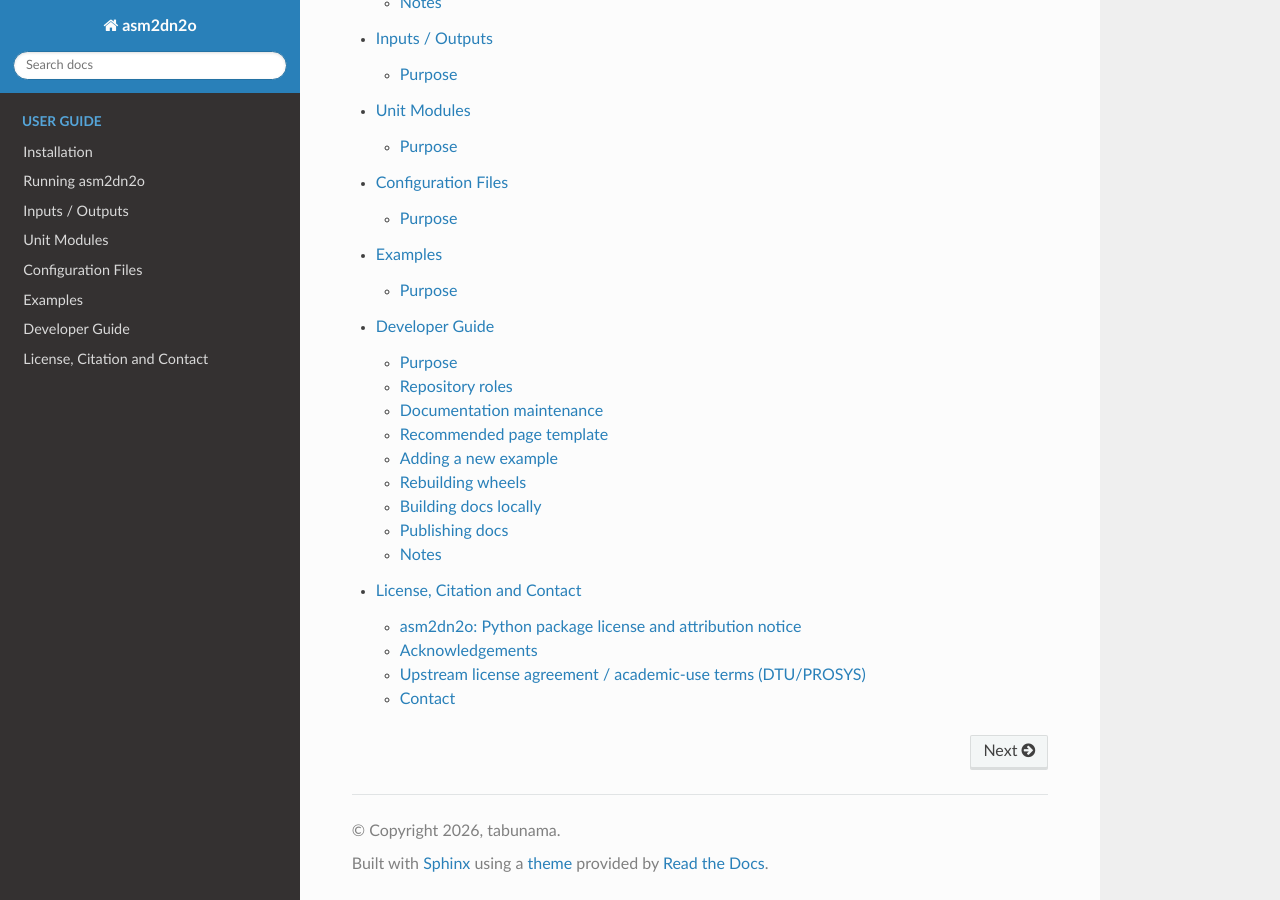
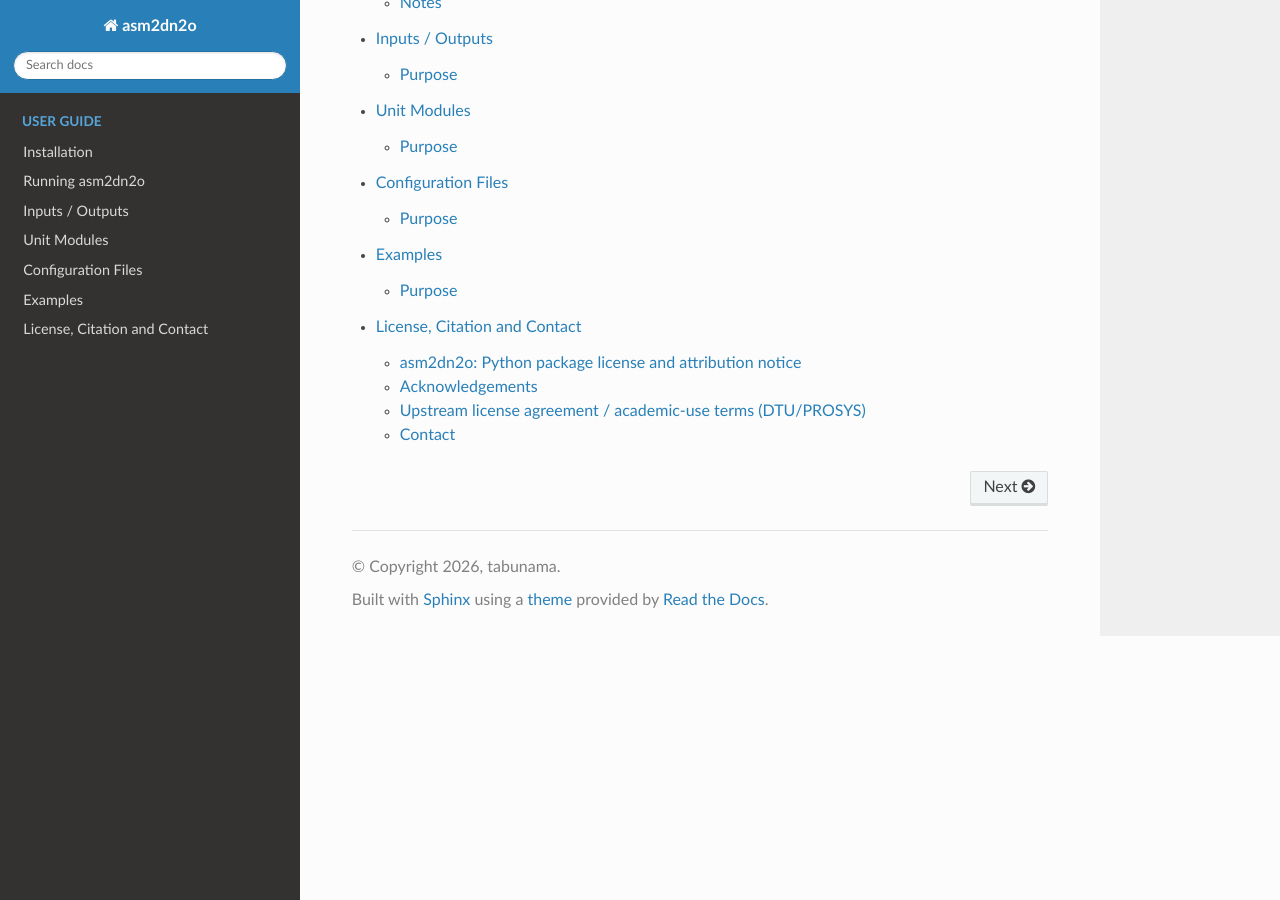
Before and after one commit to tabunama/asm2dn2o, a Sphinx documentation site: the page built from docs/source/index.rst, in a window 1280 px wide and 900 px high, scrolled down 1568 px. Built offline with Sphinx 7.4.7 and the Read the Docs theme 3.1.0, drawn with Linux system fonts in a browser that asks for light colours; some of the changed lines change nothing that is shown.

Commit message:
Remove developer guide page

```diff
--- a/docs/source/developer_guide.rst
+++ /dev/null
@@ -1,97 +0,0 @@
-Developer Guide
-===============
-
-Purpose
--------
-
-This page summarises the practical maintenance pattern for the public package and
-its documentation.
-
-Repository roles
-----------------
-
-The current public release is best understood as two layers:
-
-- the package repository and published wheel,
-- user- or project-level reference scripts built around the wheel.
-
-The wheel should stay compact and stable. Larger site-specific drivers, calibration
-notebooks, or plant data pipelines can remain outside the core package.
-
-Documentation maintenance
--------------------------
-
-The documentation is organised as a Sphinx project with a Read the Docs-style theme.
-Recommended maintenance rules:
-
-- keep pages short and specific,
-- always state array sizes explicitly,
-- always state whether indexing is 1-based Simulink or 0-based Python,
-- document units for every page that uses time or flow,
-- link to the state-vector page instead of duplicating long tables everywhere.
-
-Recommended page template
--------------------------
-
-A good package page usually contains:
-
-- a short purpose statement,
-- required inputs,
-- array dimensions,
-- a compact code example,
-- notes on units and indexing,
-- common failure modes.
-
-Adding a new example
---------------------
-
-When adding a new example page:
-
-1. state the use case clearly,
-2. show the required input files,
-3. show the import statement,
-4. include one short code block,
-5. document the expected outputs,
-6. list limitations or assumptions.
-
-Rebuilding wheels
------------------
-
-When preparing a new package release:
-
-- update package metadata,
-- rebuild the wheel in a clean environment,
-- validate the wheel with ``twine check``,
-- upload to PyPI,
-- update README and documentation to match the new public release.
-
-Building docs locally
----------------------
-
-Use the Sphinx Python-module call if the command-line launcher is not on PATH:
-
-.. code-block:: bash
-
-   python -m sphinx -M html docs/source docs/build
-
-Then open:
-
-.. code-block:: text
-
-   docs/build/html/index.html
-
-Publishing docs
----------------
-
-The current recommended publication route is GitHub Pages with GitHub Actions:
-
-- commit the ``docs/`` source tree,
-- add ``.github/workflows/docs.yml``,
-- enable Pages in the repository settings,
-- deploy from GitHub Actions.
-
-Notes
------
-
-- Keep generated HTML out of git unless you intentionally choose a branch-based Pages workflow.
-- Keep private build inputs out of the public repository if the repo is meant to be wheel-first rather than source-build-first.
--- a/docs/source/index.rst
+++ b/docs/source/index.rst
@@ -59,5 +59,4 @@ ASM2d-N2O simulations:
    unit_modules/index
    configuration/index
    examples/index
-   developer_guide
    license_citation_contact
```
